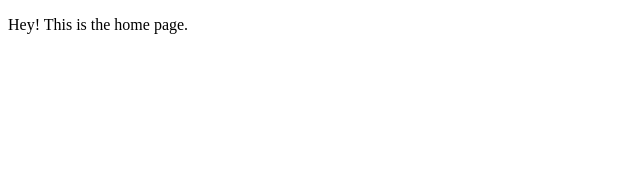
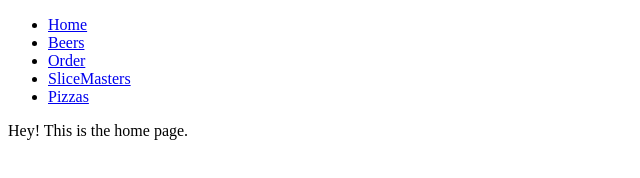
Before and after one commit to matiaskantele/courses, a Gatsby site in the folder master-gatsby/gatsby/: page / in a window 1280 px wide. Shown: the whole page, without its empty margins (0-640 px from the left). Built offline with nearby package versions, Linux system fonts and the light colour scheme; Gatsby itself is replaced by a stand-in of ours.

Commit message:
add navigation component

```diff
--- /dev/null
+++ b/master-gatsby/gatsby/src/components/Nav.js
@@ -0,0 +1,24 @@
+import React from 'react';
+import { Link } from 'gatsby';
+
+const links = [
+  { to: '/', name: 'Home' },
+  { to: '/beers', name: 'Beers' },
+  { to: '/order', name: 'Order' },
+  { to: '/slicemasters', name: 'SliceMasters' },
+  { to: '/pizzas', name: 'Pizzas' },
+];
+
+const listItem = ({ to, name }) => (
+  <li>
+    <Link to={to}>{name}</Link>
+  </li>
+);
+
+const Nav = () => (
+  <nav>
+    <ul>{links.map((link) => listItem(link))}</ul>
+  </nav>
+);
+
+export default Nav;
--- a/master-gatsby/gatsby/src/pages/404.js
+++ b/master-gatsby/gatsby/src/pages/404.js
@@ -1,7 +1,10 @@
 import React from 'react';
+
+import Nav from '../components/Nav';
 
 const NotFound = () => (
   <div>
+    <Nav />
     <p>Oh no. There's no such page!</p>
   </div>
 );
--- a/master-gatsby/gatsby/src/pages/beers.js
+++ b/master-gatsby/gatsby/src/pages/beers.js
@@ -1,7 +1,10 @@
 import React from 'react';
+
+import Nav from '../components/Nav';
 
 const Beers = () => (
   <div>
+    <Nav />
     <p>Hey! This is the beers page.</p>
   </div>
 );
--- a/master-gatsby/gatsby/src/pages/index.js
+++ b/master-gatsby/gatsby/src/pages/index.js
@@ -1,7 +1,10 @@
 import React from 'react';
+
+import Nav from '../components/Nav';
 
 const HomePage = () => (
   <div>
+    <Nav />
     <p>Hey! This is the home page.</p>
   </div>
 );
--- a/master-gatsby/gatsby/src/pages/order.js
+++ b/master-gatsby/gatsby/src/pages/order.js
@@ -1,7 +1,10 @@
 import React from 'react';
+
+import Nav from '../components/Nav';
 
 const Order = () => (
   <div>
+    <Nav />
     <p>Hey! This is the order page.</p>
   </div>
 );
--- a/master-gatsby/gatsby/src/pages/pizzas.js
+++ b/master-gatsby/gatsby/src/pages/pizzas.js
@@ -1,7 +1,10 @@
 import React from 'react';
+
+import Nav from '../components/Nav';
 
 const Pizzas = () => (
   <div>
+    <Nav />
     <p>Hey! This is the pizzas page.</p>
   </div>
 );
--- a/master-gatsby/gatsby/src/pages/slicemasters.js
+++ b/master-gatsby/gatsby/src/pages/slicemasters.js
@@ -1,7 +1,10 @@
 import React from 'react';
+
+import Nav from '../components/Nav';
 
 const SliceMasters = () => (
   <div>
+    <Nav />
     <p>Hey! This is the slicemasters page.</p>
   </div>
 );
```
Also changed, not shown: 1 other file.
